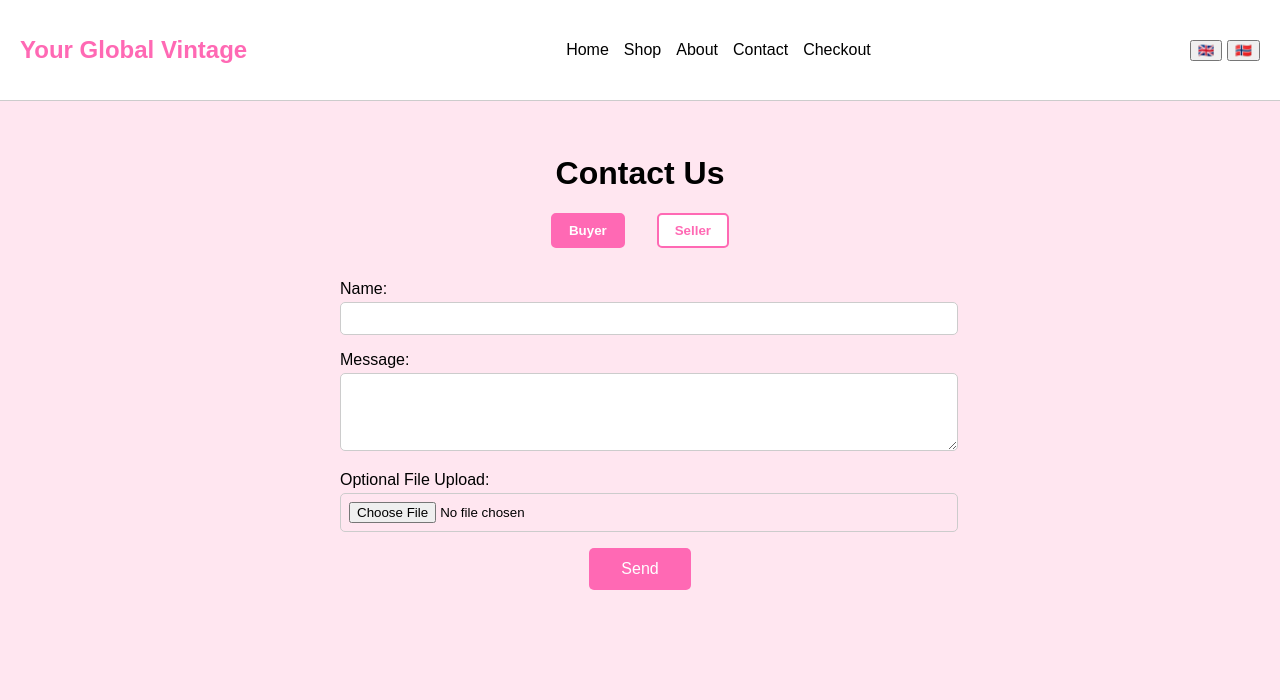
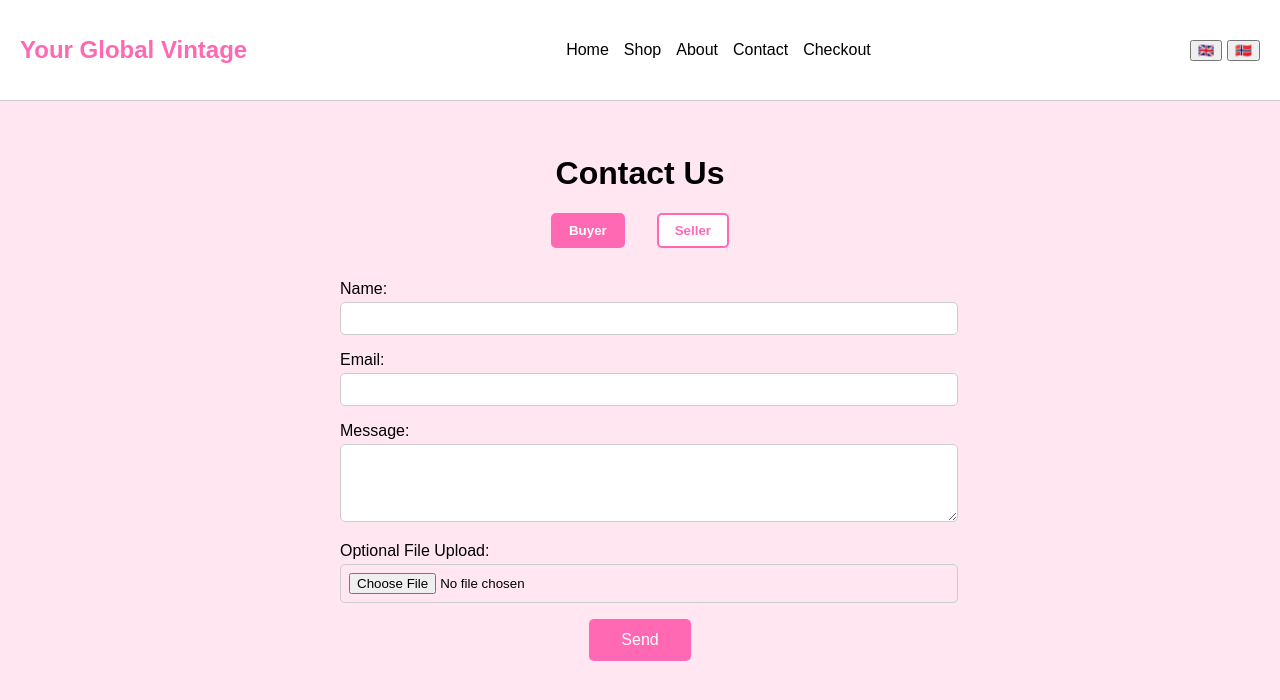
Before and after one commit to hannavsd/your-global-vintage, a React (Vite) app: page /contact in a window 1280 px wide. Shown: the top 700 px of the page. Built offline with nearby package versions, Linux system fonts and the light colour scheme.

Commit message:
Add email field to contact form

```diff
--- a/src/pages/Contact.jsx
+++ b/src/pages/Contact.jsx
@@ -4,29 +4,6 @@ import "./Contact.css";
 const Contact = () => {
   const [selectedForm, setSelectedForm] = useState("buyer");
   const [formSent, setFormSent] = useState(false);
-
-  const handleSubmit = async (e) => {
-    e.preventDefault();
-
-    const formData = new FormData(e.target);
-
-    try {
-      const response = await fetch("https://formsubmit.co/yourglobalvintage@gmail.com", {
-        method: "POST",
-        body: formData,
-      });
-
-      if (response.ok) {
-        setFormSent(true);
-        e.target.reset();
-      } else {
-        alert("Failed to send form. Please try again later.");
-      }
-    } catch (error) {
-      console.error("Error:", error);
-      alert("There was an error sending the form.");
-    }
-  };
 
   return (
     <div className="contact-container">
@@ -55,23 +32,41 @@ const Contact = () => {
 
       {/* Buyer Form */}
       {selectedForm === "buyer" && !formSent && (
-        <form className="contact-form" onSubmit={handleSubmit}>
+        <form
+          className="contact-form"
+          action="https://formsubmit.co/yourglobalvintage@gmail.com"
+          method="POST"
+          encType="multipart/form-data"
+          onSubmit={() => setFormSent(true)}
+        >
           <input type="hidden" name="_captcha" value="false" />
-          <input type="hidden" name="_subject" value="New message from Your Global Vintage buyer!" />
+          <input
+            type="hidden"
+            name="_subject"
+            value="New message from Your Global Vintage buyer!"
+          />
           <input type="hidden" name="_template" value="box" />
 
           <label>
             Name:
             <input type="text" name="name" required />
           </label>
+
+          <label>
+            Email:
+            <input type="email" name="email" required />
+          </label>
+
           <label>
             Message:
             <textarea name="message" rows={4} required></textarea>
           </label>
+
           <label>
             Optional File Upload:
             <input type="file" name="attachment" />
           </label>
+
           <button type="submit">Send</button>
         </form>
       )}
@@ -80,7 +75,10 @@ const Contact = () => {
       {formSent && (
         <div className="thank-you-message">
           <h2>Thank you!</h2>
-          <p>We have received your message and will get back to you as soon as we can.</p>
+          <p>
+            We have received your message and will get back to you as soon as we
+            can.
+          </p>
         </div>
       )}
 
```
